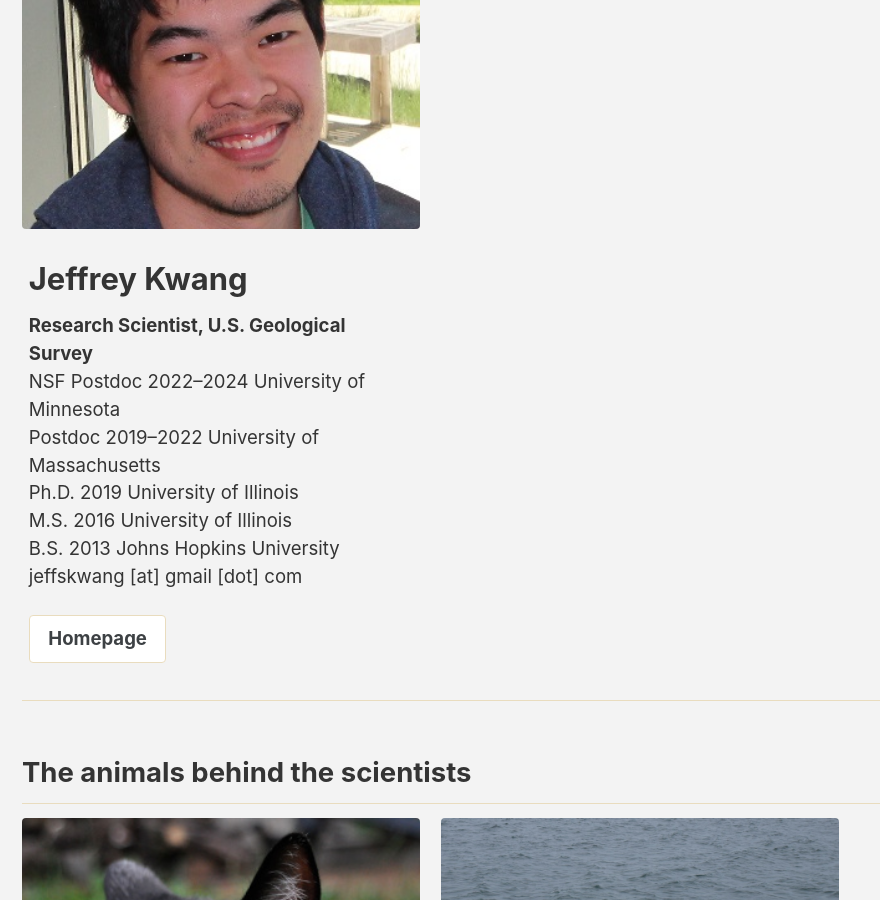
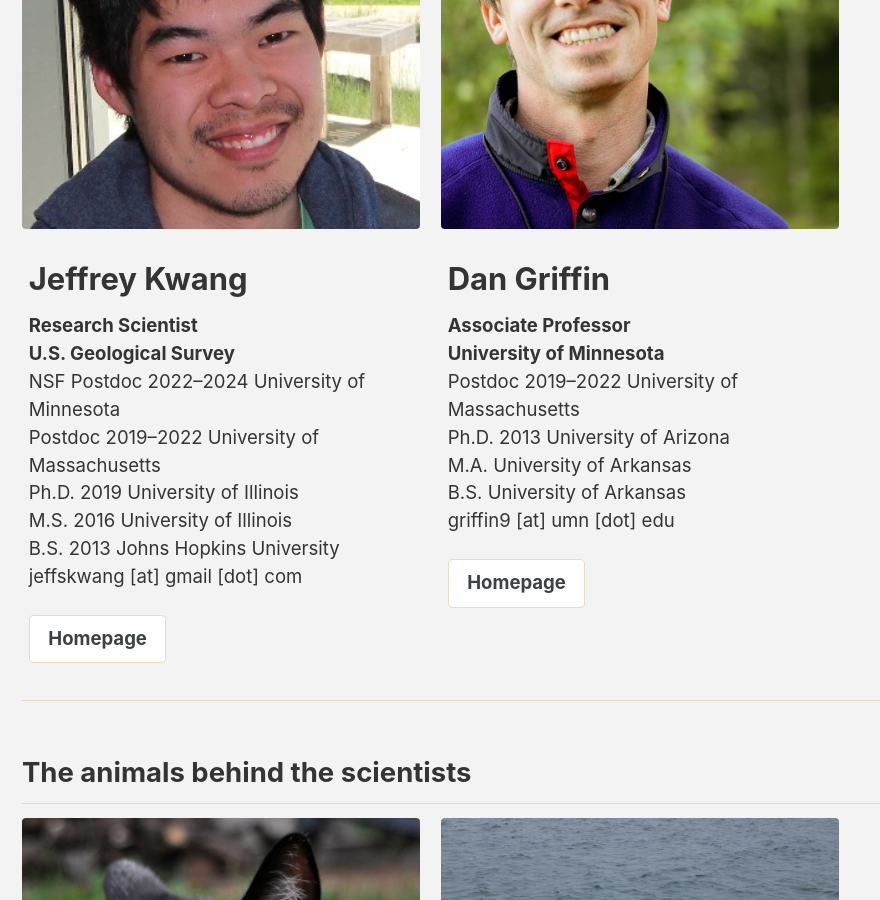
Before and after one commit to MNiMORPH/MNiMORPH.github.io, a Jekyll site: the page built from _pages/people.md, in a window 1280 px wide and 900 px high, scrolled down 8263 px. Shown: the whole window, without its empty margins (0-880 px from the left). Built offline with Jekyll 4.4.1, drawn with Linux system fonts in a browser that asks for light colours; cached includes are drawn as plain includes; nearby versions of some CDN libraries.

Commit message:
Add Dan Griffin as group friend/affiliate/coadvisor.

```diff
--- a/_pages/people.md
+++ b/_pages/people.md
@@ -265,7 +265,8 @@ visitors:
   - image_path: /assets/images/headshots/kwang_headshot.jpg
     alt: "Jeffrey Kwang"
     title: "Jeffrey Kwang"
-    excerpt: "**Research Scientist, U.S. Geological Survey**<br/>
+    excerpt: "**Research Scientist<br/>**
+              **U.S. Geological Survey**<br/>
               NSF Postdoc 2022–2024 University of Minnesota<br/>
               Postdoc 2019–2022 University of Massachusetts<br/>
               Ph.D. 2019 University of Illinois<br/>
@@ -274,6 +275,20 @@ visitors:
               jeffskwang [at] gmail [dot] com
               "
     url: "https://jeffskwang.github.io/"
+    btn_label: "Homepage"
+    btn_class: "btn--inverse"
+  - image_path: /assets/images/headshots/griffin9.jpg
+    alt: "Dan Griffin"
+    title: "Dan Griffin"
+    excerpt: "**Associate Professor**<br/>
+              **University of Minnesota**<br/>
+              Postdoc 2019–2022 University of Massachusetts<br/>
+              Ph.D. 2013 University of Arizona<br/>
+              M.A. University of Arkansas<br/>
+              B.S. University of Arkansas<br/>
+              griffin9 [at] umn [dot] edu
+              "
+    url: "https://cla.umn.edu/about/directory/profile/griffin9/"
     btn_label: "Homepage"
     btn_class: "btn--inverse"
 
```
Also changed, not shown: assets/images/headshots/griffin9.jpg (added).
